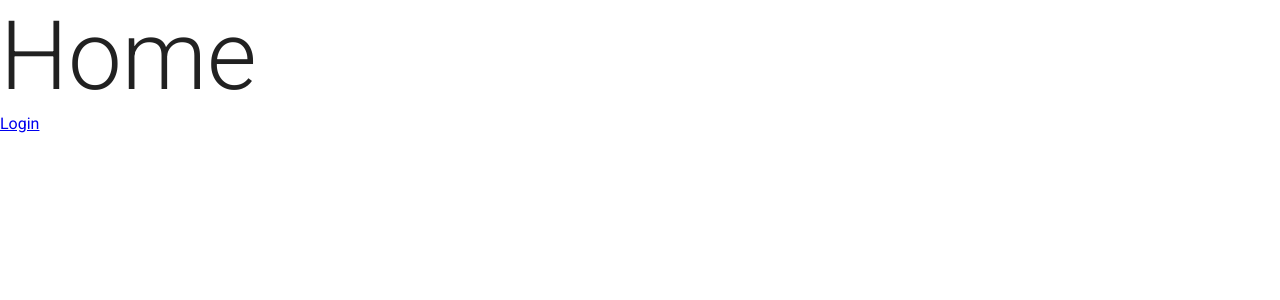
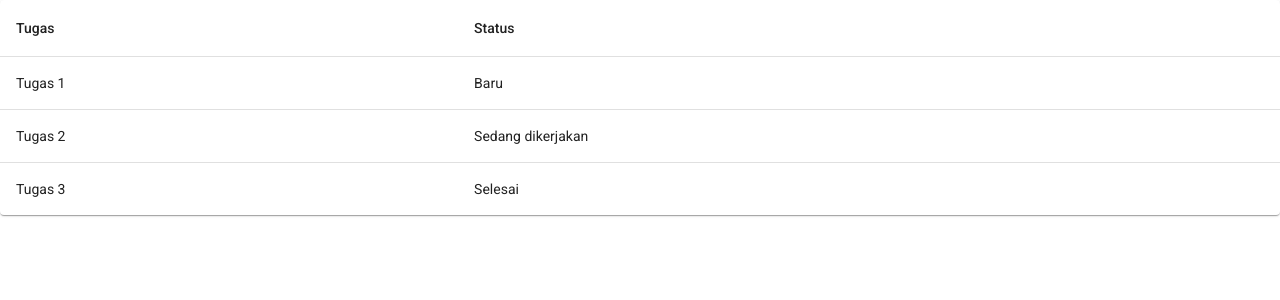
Before and after one commit to wpuinovasidigital/goreact-frontend-project-management, a React (Vite) app: page / in a window 1280 px wide. Shown: the top 300 px of the page. Built offline with nearby package versions, Linux system fonts and the light colour scheme.

Commit message:
fix: menampilkan component Table

```diff
--- a/eslint.config.js
+++ b/eslint.config.js
@@ -50,6 +50,7 @@ export default defineConfig([
       'react-refresh/only-export-components': 'warn',
       'react/react-in-jsx-scope': 'off', // Not needed with React 17+
       'react/self-closing-comp': 'warn',
+      'react/prop-types': 'off',
       'no-console': 'warn', // Warn about console statements
       'no-unused-vars': ['error', { argsIgnorePattern: '^_', args: 'none' }],
       'import/order': [
--- a/src/App.jsx
+++ b/src/App.jsx
@@ -6,6 +6,7 @@ import {
   Typography,
 } from '@mui/material';
 import { createBrowserRouter, Link, RouterProvider } from 'react-router';
+import Table from './components/ui/Table';
 
 const theme = createTheme({
   typography: {
@@ -18,8 +19,32 @@ const router = createBrowserRouter([
     path: '/',
     element: (
       <Box>
-        <Typography variant="h1">Home</Typography>
-        <Link to={'/login'}>Login</Link>
+        <Table columns={[
+          {
+            id: 'tugas',
+            label: 'Tugas',
+          },
+          {
+            id: 'status',
+            label: 'Status'
+          }
+        ]} data={[
+          {
+            id: 1,
+            tugas: 'Tugas 1',
+            status: 'Baru'
+          },
+          {
+            id: 2,
+            tugas: 'Tugas 2',
+            status: 'Sedang dikerjakan'
+          },
+          {
+            id: 3,
+            tugas: 'Tugas 3',
+            status: 'Selesai'
+          }
+        ]} />
       </Box>
     ),
   },
--- a/src/components/ui/Table/Table.jsx
+++ b/src/components/ui/Table/Table.jsx
@@ -34,7 +34,7 @@ const Table = ({ columns, data }) => {
             >
               {columns.map((column) => (
                 <TableCell key={column.id} align={column.align || 'left'}>
-                  {column.render ? column.render(row) : data[column.id]}
+                  {column.render ? column.render(row) : row[column.id]}
                 </TableCell>
               ))}
             </TableRow>
```
